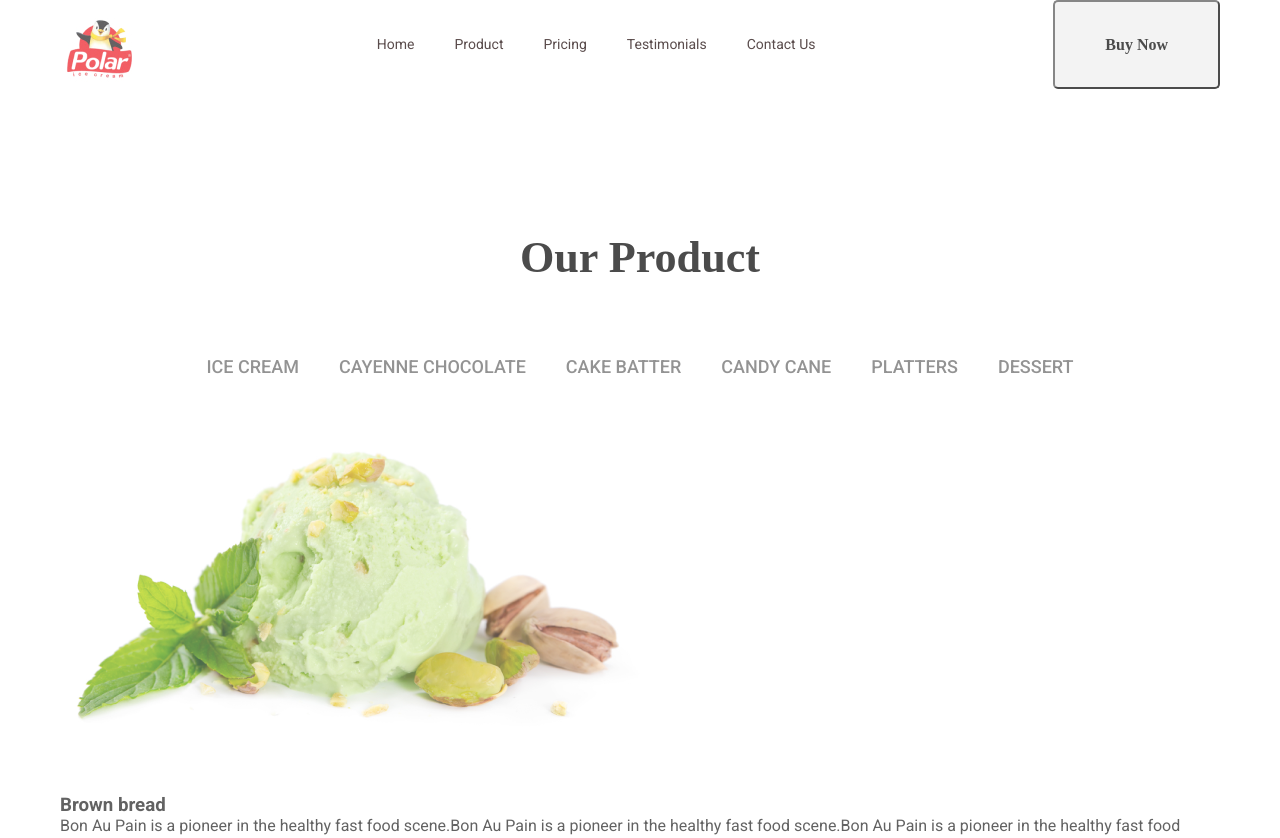
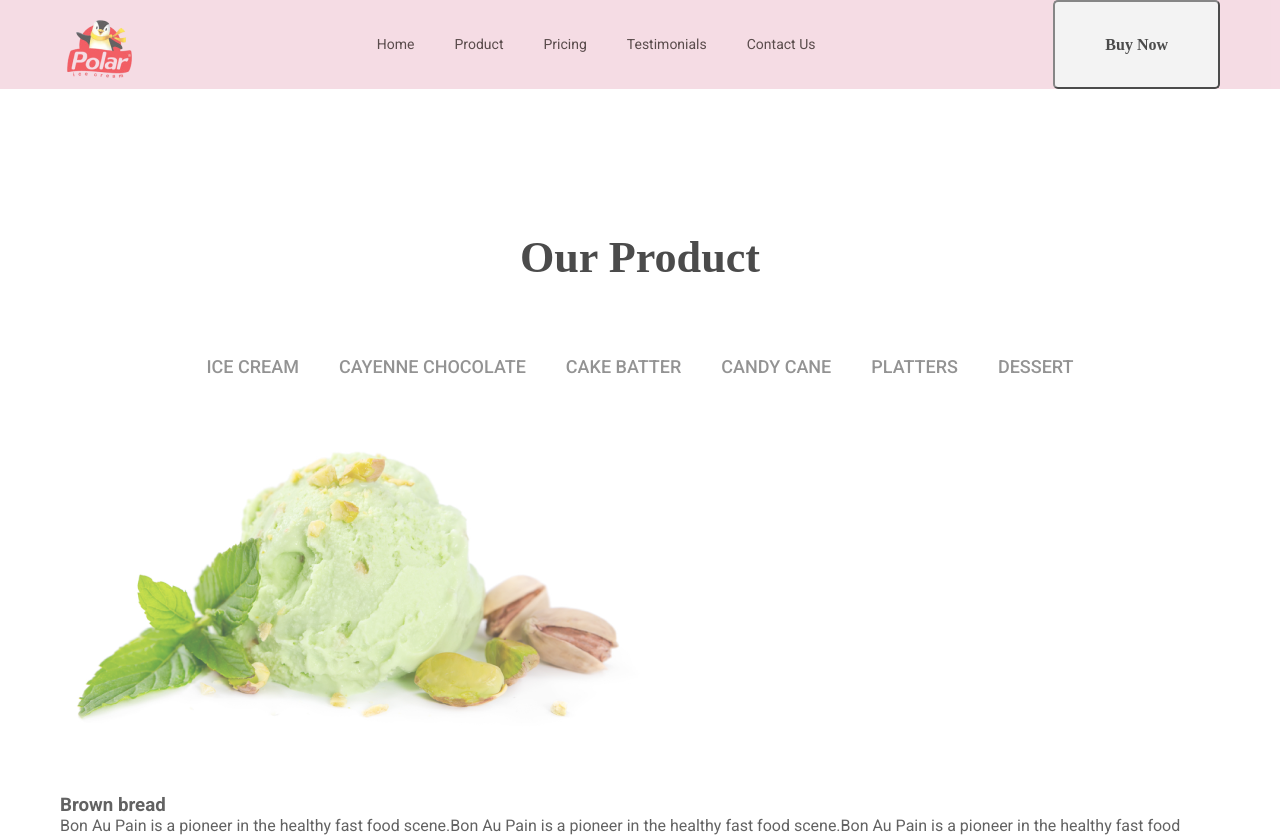
Before and after one commit to GrygoriyChernish/fson45-group-05-06, a website built with Parcel: page src/index.html in a window 1280 px wide. Shown: the top 838 px of the page. Built offline with nearby package versions, Linux system fonts and the light colour scheme; a web font is replaced by a local one.

Commit message:
page header update

```diff
--- a/src/partials/page-header.html
+++ b/src/partials/page-header.html
@@ -1,6 +1,6 @@
 <header class="page-header">
     <div class="container page-header__container">
-        <img class="logo" src="./images/logo.jpg" width="79" height="79" alt="логотип">
+        <img class="logo" src="./images/logo.png" width="79" height="79" alt="логотип">
         <ul class="site-nav">
             <li class="site-nav__item">
                 <a class="site-nav__link" href="#!">Home</a>
--- a/src/sass/layout/_page-header.scss
+++ b/src/sass/layout/_page-header.scss
@@ -1,4 +1,5 @@
 .page-header {
+  background-color: $section-background-color;
 }
 
 .page-header__container {
```
Also changed, not shown: src/images/logo.png (added).
